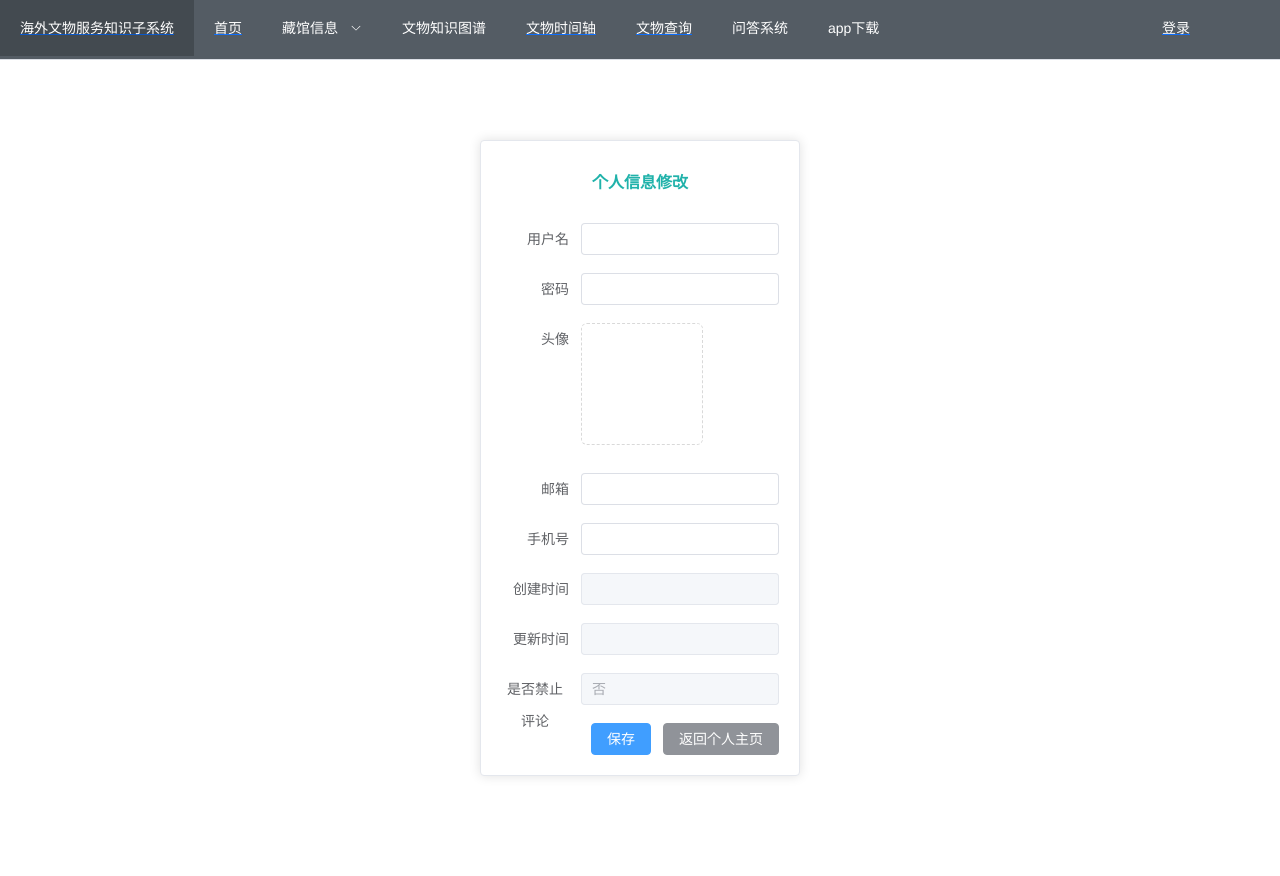
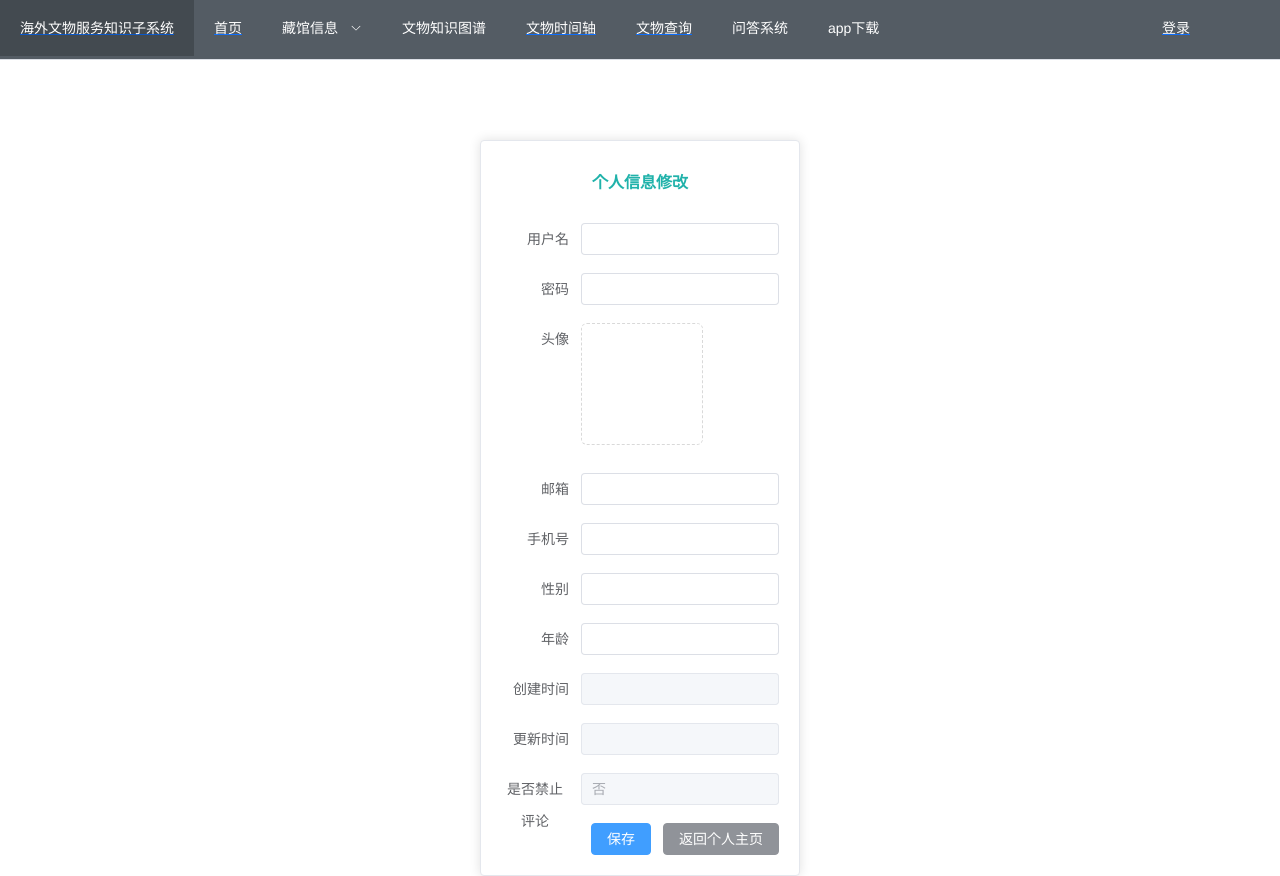
Before and after one commit to starr-r/Software-engineering, a Vue app: page /user_info_change in a window 1280 px wide. Before the commit the page ends 800 px from the top, so only its background shows below. Built offline with nearby package versions, Linux system fonts and the light colour scheme.

Commit message:
Re-introduce gender and age fields to the user info change component

```diff
--- a/src/views/user.vue
+++ b/src/views/user.vue
@@ -51,6 +51,8 @@ export default {
         avatarUrl: require('@/assets/img/FemaleIcon1.jpg'),
         email: 'user@example.com',
         phone: '1234567890',
+        gender:'男',
+        age:'18',
         createTime: '2021-01-01',
         updateTime: '2021-02-01',
         abanned: true
--- a/src/views/user_info_change.vue
+++ b/src/views/user_info_change.vue
@@ -38,6 +38,14 @@
               <el-input v-model="form.phone"></el-input>
             </el-form-item>
 
+            <el-form-item label="性别">
+              <el-input v-model="form.gender"></el-input>
+            </el-form-item>
+
+            <el-form-item label="年龄">
+              <el-input v-model="form.age"></el-input>
+            </el-form-item>
+
             <el-form-item label="创建时间">
               <el-input v-model="form.createTime" disabled></el-input>
             </el-form-item>
@@ -74,6 +82,8 @@
           avatarUrl: '',
           email: '',
           phone: '',
+          gender:'',
+          age:'',
           createTime: '',
           updateTime: '',
           isBanned: false,
```
